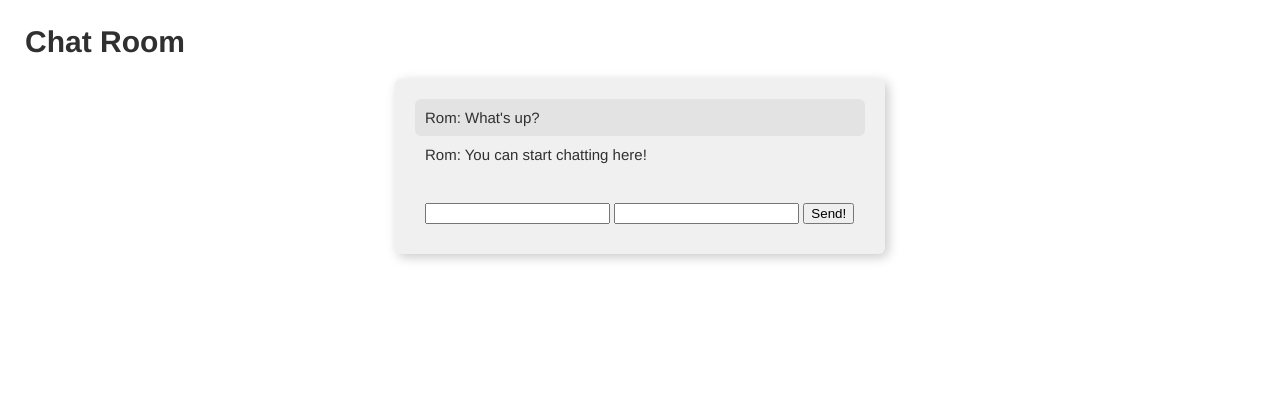
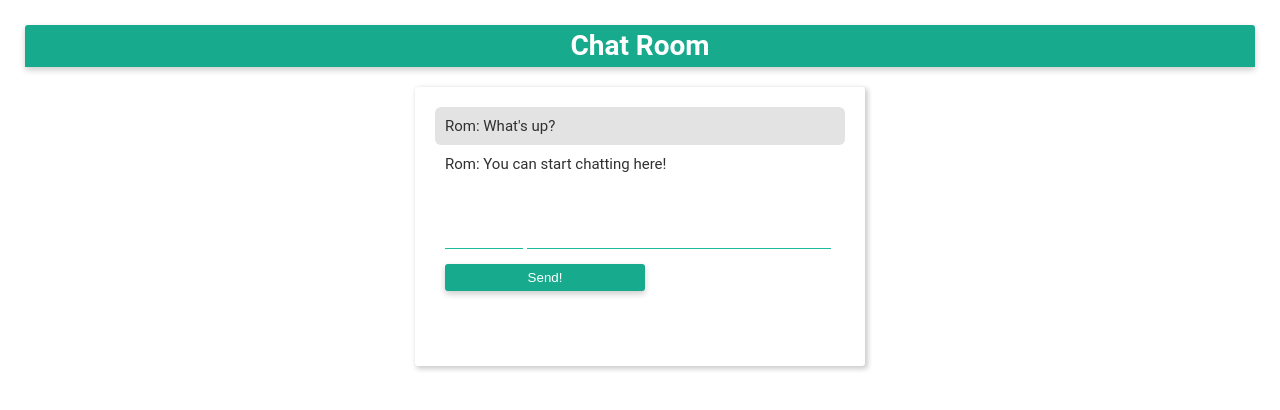
Before and after one commit to rmb-dev/rmb_chatapp, a website: page index.html in a window 1280 px wide. Drawn offline with nearby package versions, Linux system fonts and the light colour scheme; no server answers.

Commit message:
Update style.css

```diff
--- a/style.css
+++ b/style.css
@@ -1,39 +1,72 @@
 body {
   background-color: white;
   color: #303030;
-  font-family: 'Helvetica Neue', Arial, sans-serif;
+  font-family: 'Roboto', sans-serif;
   font-size: 15px;
   margin: 25px;
 }
-
 main {
-  background-color: #f0f0f0;
-  border-radius: 6px;
-  box-shadow: 3px 3px 12px #c8c8c8;
+  box-sizing: border-box;
+  border-radius: 3px;
+  box-shadow: 2px 2px 5px 1px rgba(0, 0, 0, 0.2);
   margin: 20px auto;
   max-width: 450px;
   padding: 20px;
 }
-
+h1 {
+  font-size: 28px;
+  text-align: center;
+  background: #18aa8d;
+  color: white;
+  line-height: 150%;
+  border-radius: 3px 3px 0 0;
+  box-shadow: 0 3px 6px 0 rgba(0, 0, 0, 0.2);
+}
 ol {
   list-style: none;
   margin-bottom: 20px;
   margin-top: 0;
   padding: 0;
 }
-
 li {
   padding: 10px;
 }
-
 li:nth-child(odd) {
   background-color: #e3e3e3;
   border-radius: 6px;
 }
-
 form {
-  background-color: lightsteelgreen;
   border-radius: 6px;
   margin: 0;
   padding: 10px;
+  padding-bottom: 40px;
+  border-radius: 3px;
 }
+input {
+  border: none;
+  padding: 10px 0;
+  border-bottom: solid 1px #1abc9c;
+}
+#initials {
+  width: 20%;
+}
+#message {
+  width: 78%;
+}
+button {
+  border: none;
+  background: #18aa8d;
+  cursor: pointer;
+  border-radius: 3px;
+  padding: 6px;
+  width: 200px;
+  color: white;
+  margin: 15px 0 15px 0;
+  box-shadow: 0 3px 6px 0 rgba(0, 0, 0, 0.2);
+}
+button:hover {
+  -webkit-transform: translateY(-3px);
+      -ms-transform: translateY(-3px);
+          transform: translateY(-3px);
+  box-shadow: 0 6px 6px 0 rgba(0, 0, 0, 0.2);
+}
```
